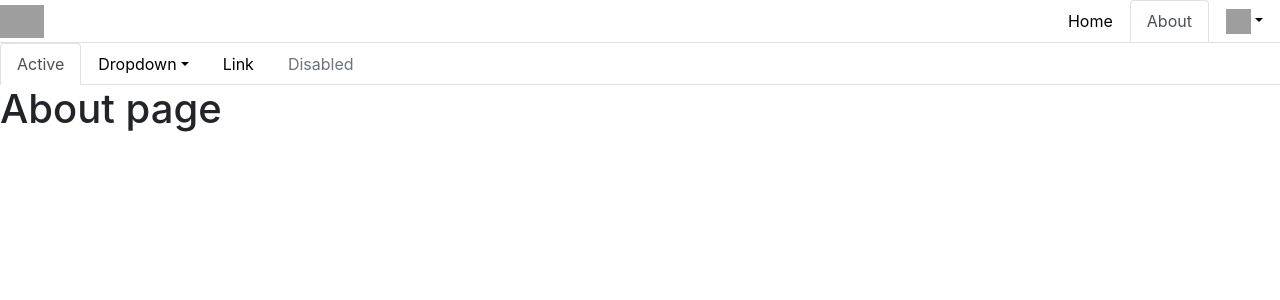
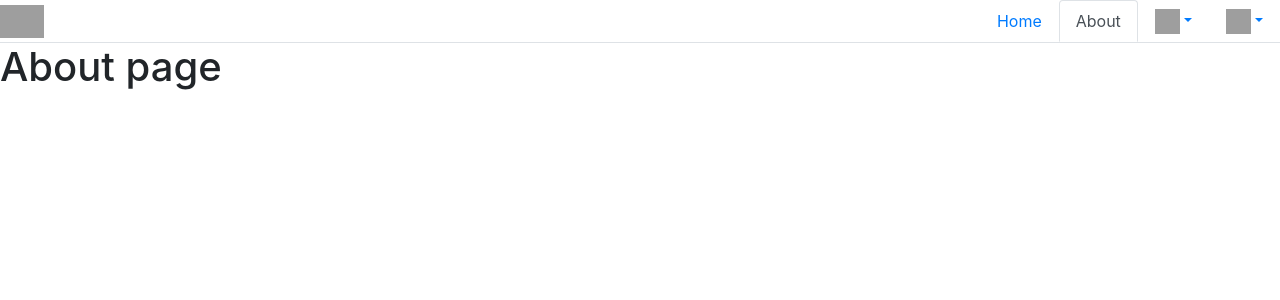
Before and after one commit to SCCapstone/twitterBot, a Django app: page /about/ in a window 1280 px wide. Shown: the top 300 px of the page. Run offline with Django 3.2, Linux system fonts and the light colour scheme; some libraries are stand-ins or nearby versions; grey boxes are pictures that could not be loaded.

Commit message:
finishing nav tabs

```diff
--- a/static/static_dirs/about.css
+++ b/static/static_dirs/about.css
@@ -1,4 +1,4 @@
-.nav-link{
+/*.nav-link{
     color: black;
 }
 .dustinstest{
@@ -10,8 +10,13 @@
 .dormant{
 	color:red;
 }
+*/
 
-
-.nav-rtl {
+/*.nav-rtl {
     float:right;
 }
+
+.ml-auto .dropdown-menu {
+      left: auto !important;
+      right: 0px;
+    }*/
--- a/templates/about.html
+++ b/templates/about.html
@@ -15,40 +15,22 @@
         </a>
   </li> -->
   <li class="nav-item dropdown">
+    <a class="nav-link dropdown-toggle" data-toggle="dropdown" href="#" role="button" aria-haspopup="true" aria-expanded="false"><img src="https://www.seekclipart.com/clipng/middle/454-4542006_sino-notifica-o-icon-youtube-notification-bell-png.png" alt="" height="25" width ="25"></a>
+    <div class="dropdown-menu dropdown-menu-right">
+      <a class="dropdown-item" href="#">You have 2 notifications</a>
+    </div>
+  </li>
+  <li class="nav-item dropdown">
     <a class="nav-link dropdown-toggle" data-toggle="dropdown" href="#" role="button" aria-haspopup="true" aria-expanded="false"><img src="https://icon-library.net/images/icon-profile/icon-profile-5.jpg" alt="" height="25" width ="25"></a>
     <div class="dropdown-menu dropdown-menu-right">
-      <a class="dropdown-item" href="#">Action</a>
-      <a class="dropdown-item" href="#">Another action</a>
-      <a class="dropdown-item" href="#">Something else here</a>
+      <a class="dropdown-item" href="#"><img src="https://icon-library.net/images/icon-profile/icon-profile-5.jpg" alt="" height="25" width ="25"> View Profile</a>
       <div class="dropdown-divider"></div>
-      <a class="dropdown-item" href="#">Separated link</a>
+      <a class="dropdown-item" href="#"><img src="https://icons-for-free.com/iconfiles/png/512/check+exit+log+off+logout+quit+sign+out+icon-1320183951265704602.png" alt="" height="25" width ="25"> Sign Out</a>
+      <!-- <a class="dropdown-item" href="#">Something else here</a>
+      <a class="dropdown-item" href="#">Separated link</a> -->
     </div>
   </li>
 </ul>
-
-<ul class="nav nav-tabs">
-  <li class="nav-item">
-    <a class="nav-link active" href="#">Active</a>
-  </li>
-  <li class="nav-item dropdown">
-    <a class="nav-link dropdown-toggle" data-toggle="dropdown" href="#" role="button" aria-haspopup="true" aria-expanded="false">Dropdown</a>
-    <div class="dropdown-menu">
-      <a class="dropdown-item" href="#">Action</a>
-      <a class="dropdown-item" href="#">Another action</a>
-      <a class="dropdown-item" href="#">Something else here</a>
-      <div class="dropdown-divider"></div>
-      <a class="dropdown-item" href="#">Separated link</a>
-    </div>
-  </li>
-  <li class="nav-item">
-    <a class="nav-link" href="#">Link</a>
-  </li>
-  <li class="nav-item">
-    <a class="nav-link disabled" href="#">Disabled</a>
-  </li>
-</ul>
-
-
 
 {% load static %}
 <head>
--- a/templates/base.html
+++ b/templates/base.html
@@ -1,12 +1,12 @@
 <!-- <header>
   <a href="{% url 'home' %}">Home</a> | <a href="{% url 'about' %}">About</a>
-</header>
+</header> -->
 <head>
 	<script src="https://code.jquery.com/jquery-3.3.1.slim.min.js"></script>
 	<script src="https://cdnjs.cloudflare.com/ajax/libs/popper.js/1.14.3/umd/popper.min.js"></script>
 	<script src="https://stackpath.bootstrapcdn.com/bootstrap/4.1.2/js/bootstrap.min.js"></script>
 	<link rel="stylesheet" href="https://stackpath.bootstrapcdn.com/bootstrap/4.1.2/css/bootstrap.min.css">
-</head> -->
+</head>
 
 {% block content %}
 {% endblock %}
```
